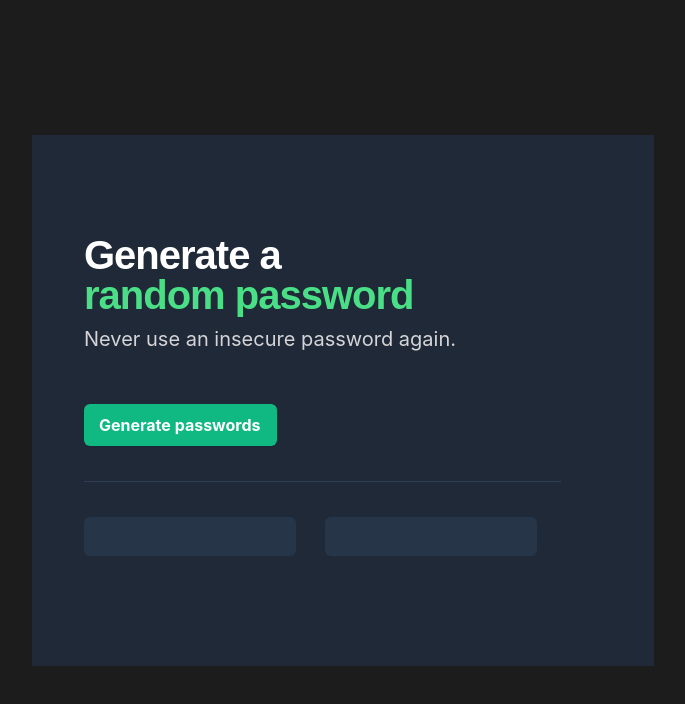
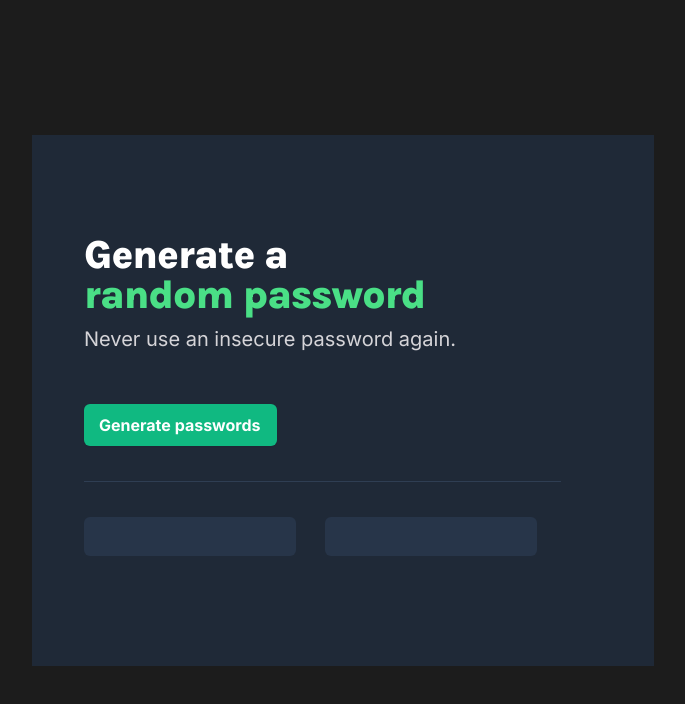
Before and after one commit to oyinnuel/Password_Generator, a plain HTML site: page index.html in a window 1280 px wide. Shown: the whole page, without its empty margins (297-982 px from the left). Drawn offline with nearby package versions, Linux system fonts and the light colour scheme.

Commit message:
Added inter and karla fonts

```diff
--- a/index.html
+++ b/index.html
@@ -2,6 +2,10 @@
 
 <head>
     <link rel="stylesheet" href="https://cdnjs.cloudflare.com/ajax/libs/normalize/8.0.1/normalize.css">
+    <link rel="preconnect" href="https://fonts.googleapis.com">
+    <link rel="preconnect" href="https://fonts.gstatic.com" crossorigin>
+    <link href="https://fonts.googleapis.com/css2?family=Inter:wght@400;500;700&family=Karla:wght@800&display=swap" rel="stylesheet">
+
     <link rel="stylesheet" href="index.css">
 
     <meta charset="UTF-8">
```
